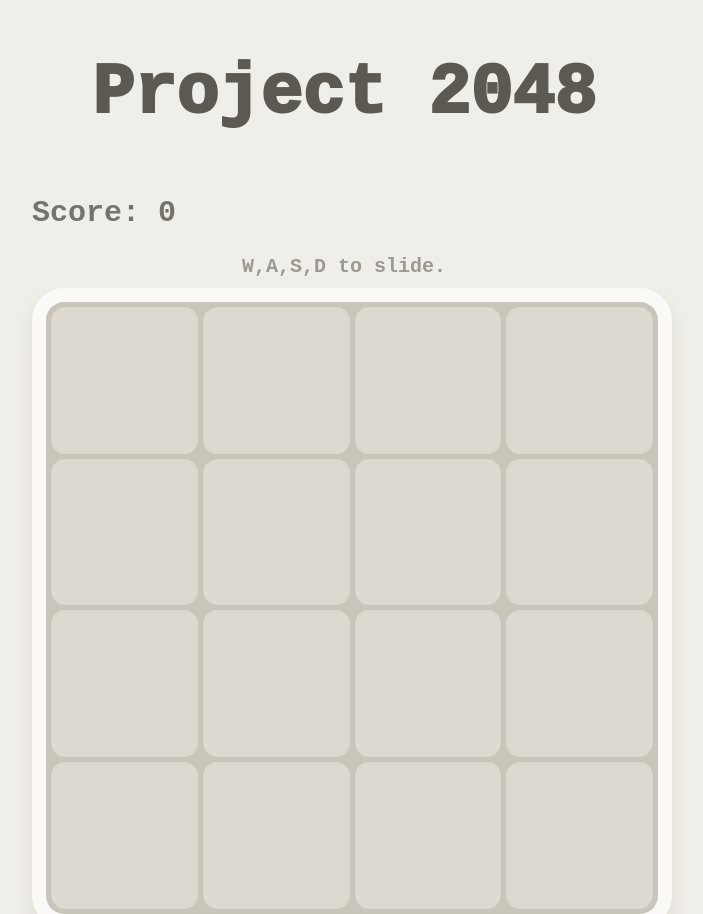
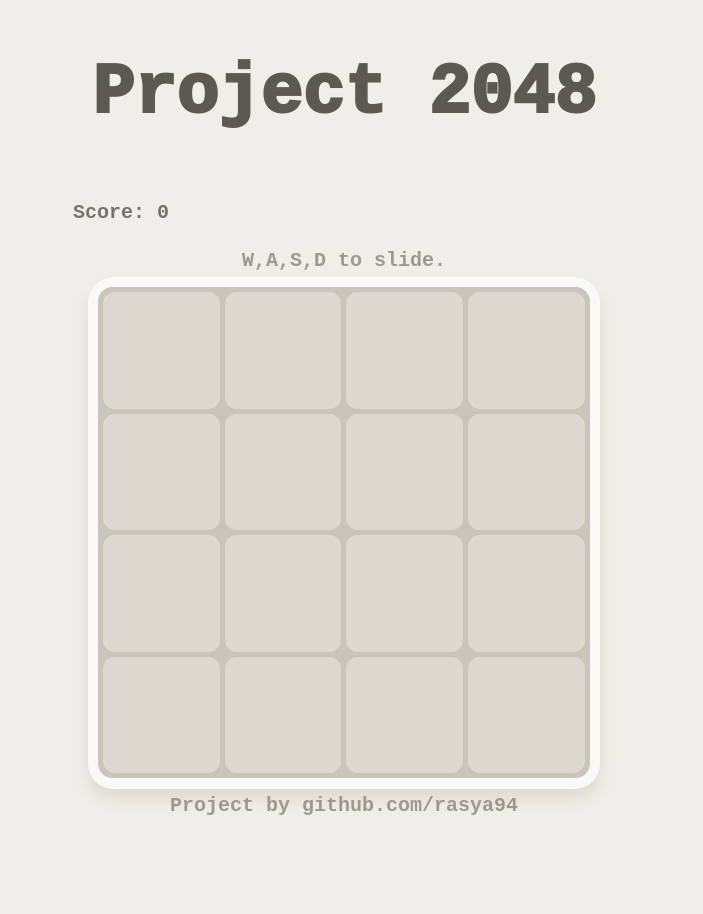
Before and after one commit to rasya94/project-2048, a plain HTML site: page index.html in a window 1280 px wide. Shown: the top 914 px of the page, without its empty margins (296-999 px from the left). After the commit the page ends 830 px from the top, so only its background shows below. Drawn offline with Linux system fonts and the light colour scheme.

Commit message:
Update style.css

```diff
--- a/style.css
+++ b/style.css
@@ -3,6 +3,7 @@ body {
   display: flex;
   flex-direction: column;
   justify-content: center;
+  align-items: center;
 }
 
 h1 {
@@ -17,24 +18,23 @@ h4 {
   font-family: 'Roboto Mono', monospace;
   font-weight: 600;
   font-size: 20px;
-  margin: 10px auto;
+  margin: 5px auto;
   color: #9d9991;
 }
 
 #score {
   text-align: left;
   font-family: 'Roboto Mono', monospace;
-  font-size: 30px;
+  font-size: 20px;
   font-weight: 700;
-  margin: 15px auto;
-  margin-left: 25vw;
+  margin: 20px auto;
+  margin-left: 28.2vw;
   color: #76736c;
 }
 
 #board {
-  width: 50svw;
+  width: 40svw;
   aspect-ratio: 1/1;
-  margin-left: calc(50vw - 25vw);
 
   display: flex;
   align-items: center;
```
